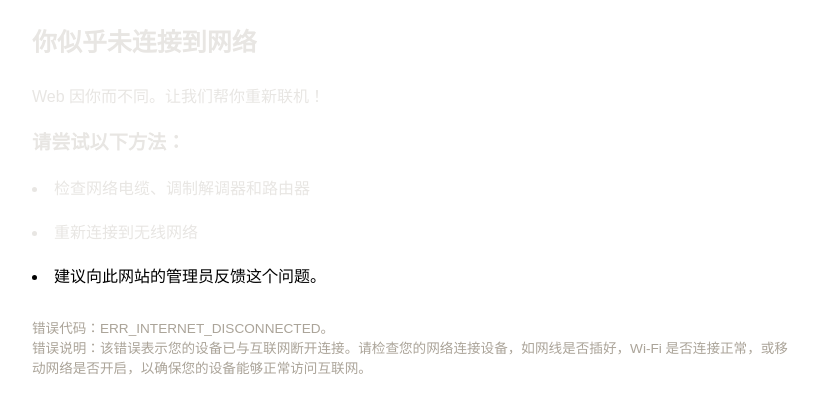
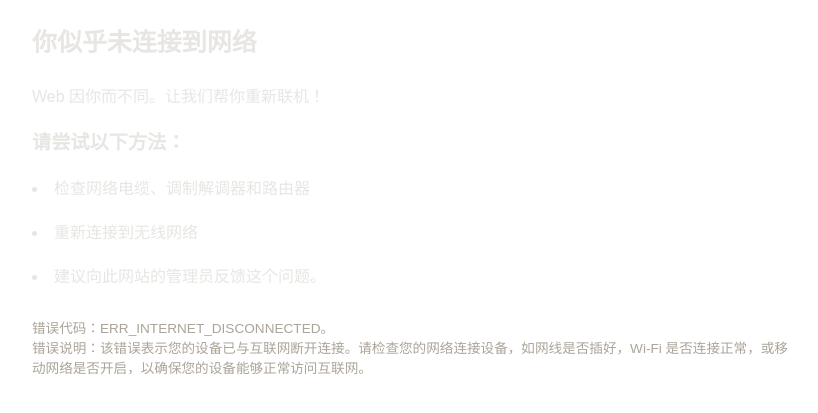
Before and after one commit to tjy-gitnub/win12, a plain HTML site: page disconnected_dark.html in a window 1280 px wide. Shown: the part 263-676 px from the top of the page, without its empty margins (224-1042 px from the left). Drawn offline with Linux system fonts and the light colour scheme.

Commit message:
我又粗心了，应是“tips3”而不是“tips13”

```diff
--- a/disconnected_dark.html
+++ b/disconnected_dark.html
@@ -68,7 +68,7 @@
             background-position: 50% 50%;
         }
 
-        .container .tips1, .tips2,.tips13{
+        .container .tips1, .tips2,.tips3{
             color:#e8e6e3;
         }
     </style>
```
